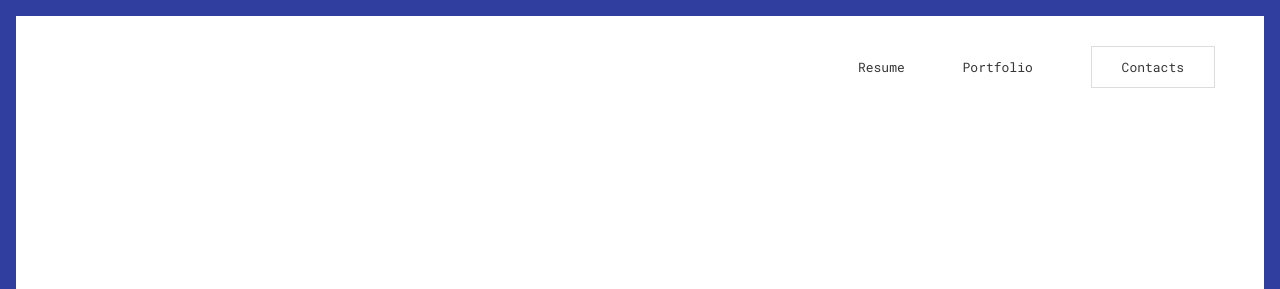
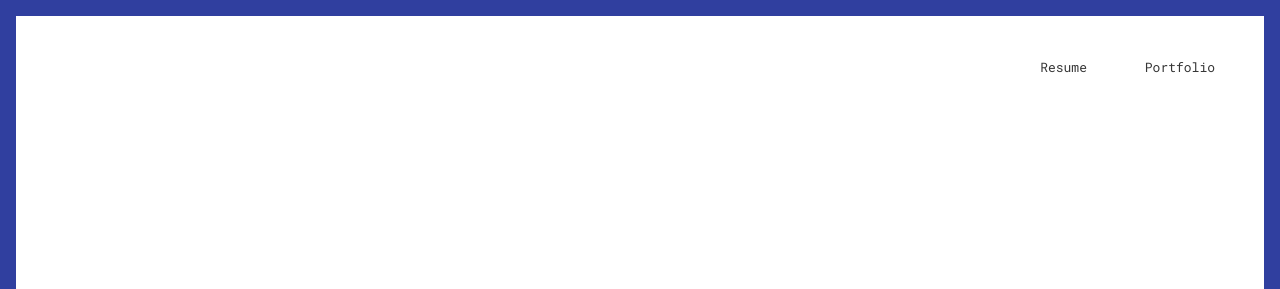
Before and after one commit to biyankap6/biyankap6.github.io, a plain HTML site: page index.html in a window 1280 px wide. Shown: the top 289 px of the page. Drawn offline with Linux system fonts and the light colour scheme; files whose address does not match are found by name.

Commit message:
Initial commit

```diff
--- a/index.html
+++ b/index.html
@@ -61,7 +61,7 @@
 						<li><a href="resume.html" class="lnk">Resume</a></li>
 						<li><a href="portfolio.html" class="lnk">Portfolio</a></li>
 						<!--li><a href="blog.html" class="lnk">Blog</a></li-->
-						<li><a href="contacts.html" class="btn">Contacts</a></li>
+						<!-- <li><a href="contacts.html" class="btn">Contacts</a></li> -->
 					</ul>
 				</div>
 			</div>
```
Also changed, not shown: portfolio.html (+1 -1 lines), resume.html (+1 -1 lines).
